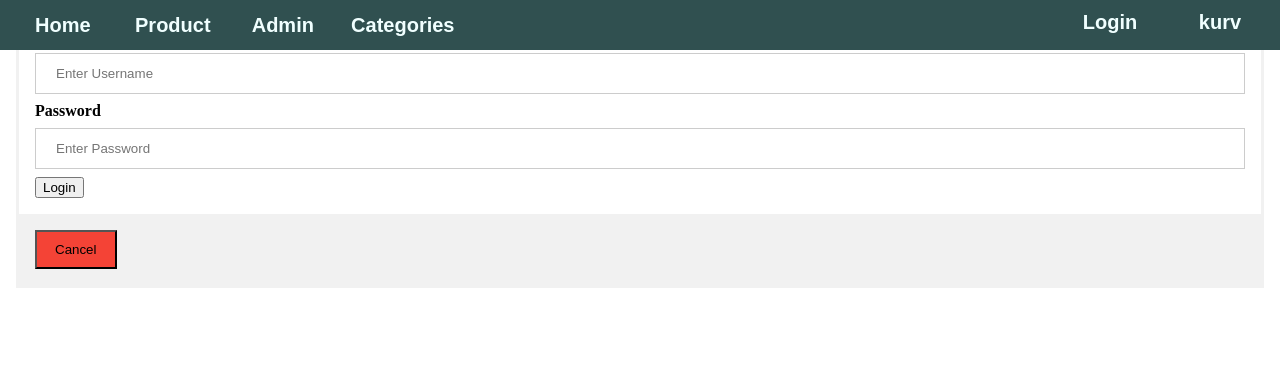
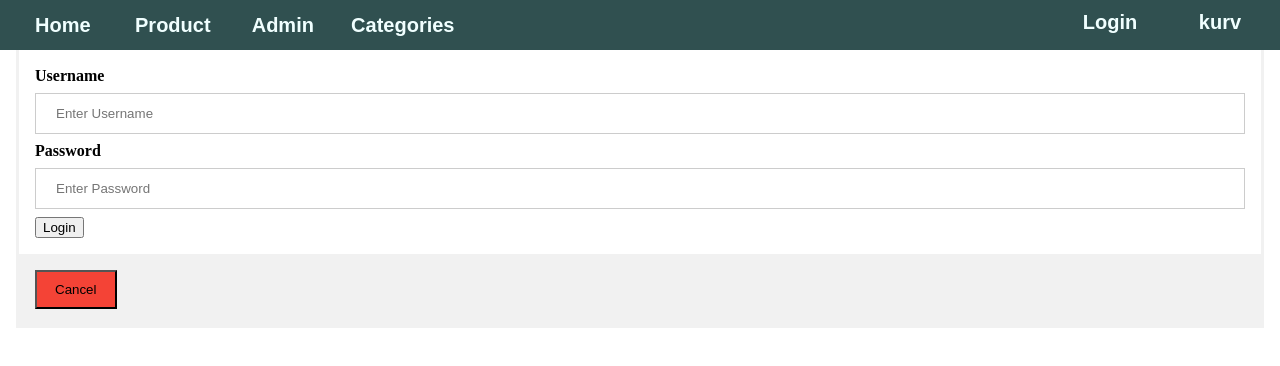
Before and after one commit to Vampiredk/salgshjemmeside, a Vue app: page /login in a window 1280 px wide. Shown: the top 366 px of the page. Built offline with nearby package versions, Linux system fonts and the light colour scheme.

Commit message:
visual update
vi har fået det til at være mere behagligt for øjene med padding

```diff
--- a/src/assets/css/Login.css
+++ b/src/assets/css/Login.css
@@ -1,8 +1,9 @@
 form {
     border: 3px solid #f1f1f1;
+    padding-top: 40px;
   }
 
-  /* Full-width inputs */
+
   input[type=text], input[type=password] {
     width: 100%;
     padding: 12px 20px;
@@ -12,7 +13,7 @@ form {
     box-sizing: border-box;
   }
 
-  /* Extra style for the cancel button (red) */
+
   .cancelbtn {
     width: auto;
     padding: 10px 18px;
@@ -20,18 +21,18 @@ form {
   }
 
 
-  /* Add padding to containers */
+
   .container {
     padding: 16px;
   }
 
-  /* The "Forgot password" text */
+
   span.psw {
     float: right;
     padding-top: 16px;
   }
 
-  /* Change styles for span and cancel button on extra small screens */
+
   @media screen and (max-width: 300px) {
     span.psw {
       display: block;
```
